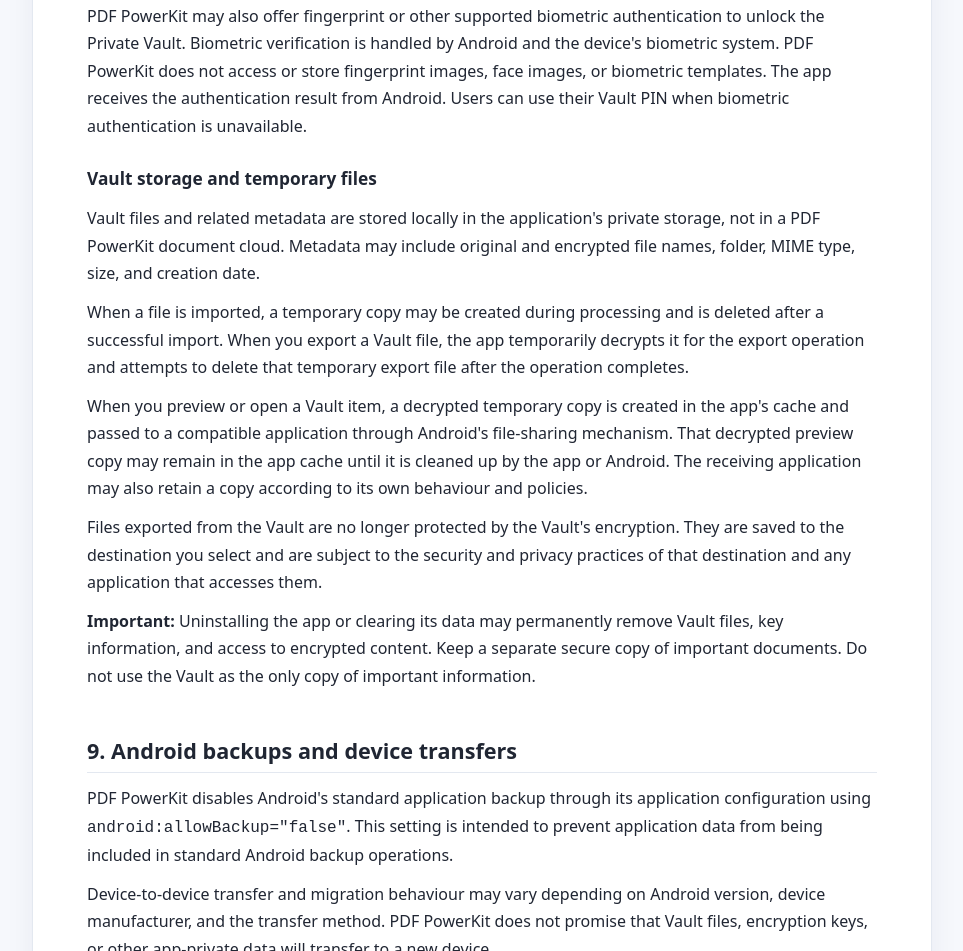
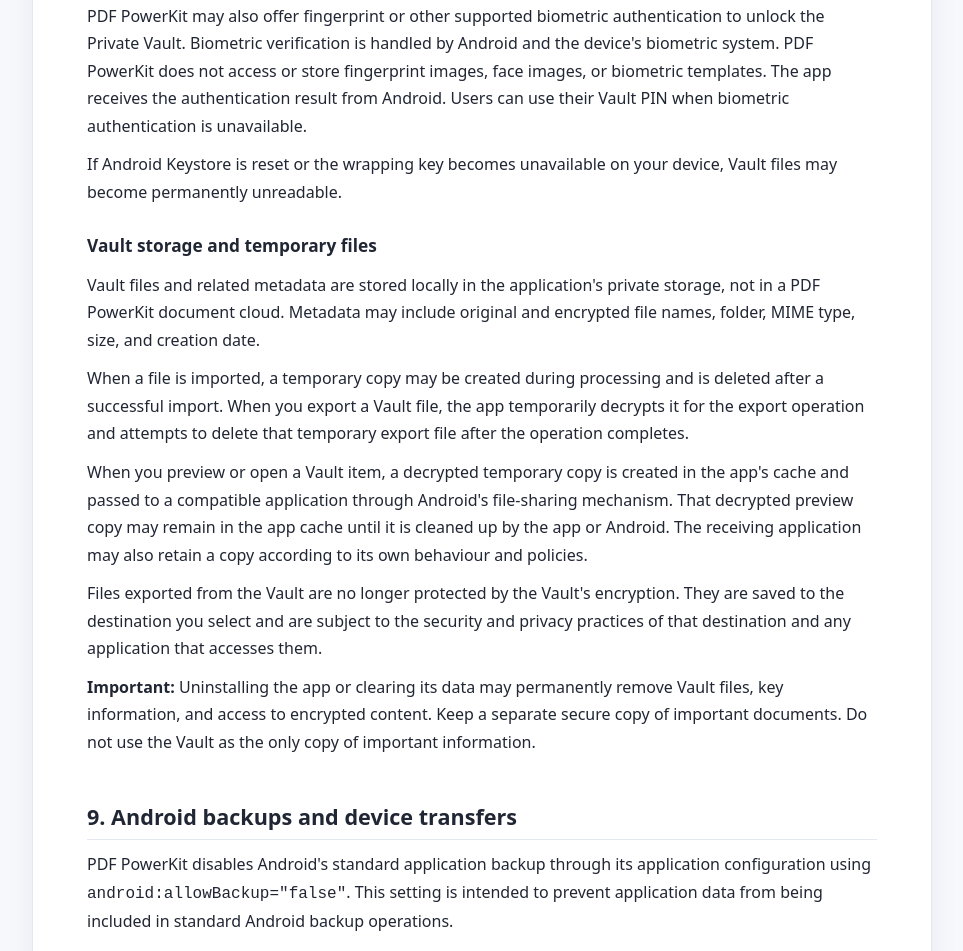
Before and after one commit to arvind12-09/pdf-powerkit-privacy, a plain HTML site: page index.html in a window 1280 px wide. Shown: the part 5013-5964 px from the top of the page, without its empty margins (158-1121 px from the left). Drawn offline with Linux system fonts and the light colour scheme.

Commit message:
Update index.html

```diff
--- a/index.html
+++ b/index.html
@@ -134,6 +134,7 @@ footer{padding:0 20px 30px;color:var(--muted);font-size:.9rem;text-align:center}
 <h3>Vault PIN and biometric authentication</h3>
 <p>Users can create a 4–6 digit PIN to control access to the Private Vault. The PIN is stored in the application's private SharedPreferences and is used by the app to verify access. The PIN is separate from the encryption key and is not used to derive the Vault's encryption key.</p>
 <p>PDF PowerKit may also offer fingerprint or other supported biometric authentication to unlock the Private Vault. Biometric verification is handled by Android and the device's biometric system. PDF PowerKit does not access or store fingerprint images, face images, or biometric templates. The app receives the authentication result from Android. Users can use their Vault PIN when biometric authentication is unavailable.</p>
+<p>If Android Keystore is reset or the wrapping key becomes unavailable on your device, Vault files may become permanently unreadable.</p>
 <h3>Vault storage and temporary files</h3>
 <p>Vault files and related metadata are stored locally in the application's private storage, not in a PDF PowerKit document cloud. Metadata may include original and encrypted file names, folder, MIME type, size, and creation date.</p>
 <p>When a file is imported, a temporary copy may be created during processing and is deleted after a successful import. When you export a Vault file, the app temporarily decrypts it for the export operation and attempts to delete that temporary export file after the operation completes.</p>
```
